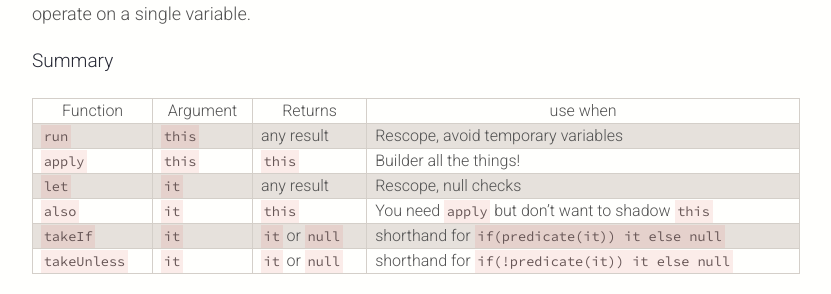
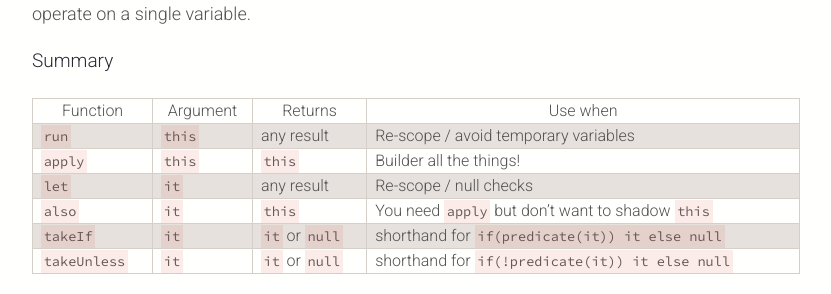
Before and after one commit to lmller/lmller.github.io, a Jekyll site: the page built from _posts/2017-10-03-kotlin_standard.md, in a window 1280 px wide and 900 px high, scrolled down 4815 px. Shown: the part 159-453 px from the top of the window, without its empty margins (224-1055 px from the left). Built offline with Jekyll 4.4.1, drawn with Linux system fonts in a browser that asks for light colours; nearby versions of some CDN libraries; comment, search, counter and statistics services are not loaded.

Commit message:
Update 2017-10-03-kotlin_standard.md

```diff
--- a/_posts/2017-10-03-kotlin_standard.md
+++ b/_posts/2017-10-03-kotlin_standard.md
@@ -201,14 +201,15 @@ Those two methods are the functional equivalent to the `filter` function to coll
 
 ###### Summary
 
-Function  | Argument  |  Returns | use when
+Function  | Argument  |  Returns | Use when
 --|---|---|
-`run`  | `this` | any result | Rescope, avoid temporary variables
+`run`  | `this` | any result | Re-scope / avoid temporary variables
 `apply`  | `this` | `this` | Builder all the things!
-`let`  | `it` | any result | Rescope, null checks
+`let`  | `it` | any result | Re-scope / null checks
 `also`  | `it` | `this` | You need `apply` but don't want to shadow `this`
 `takeIf`  |`it` | `it` or `null`  | shorthand for `if(predicate(it)) it else null`
 `takeUnless`  | `it` | `it` or `null` | shorthand for `if(!predicate(it)) it else null`
 
 ---
+
 <sup>*</sup> You still can by using `this@FruitBasket`, but do you want to do this?
```
Also changed, not shown: other parts of _posts/2017-10-03-kotlin_standard.md (+1 -1 lines).
